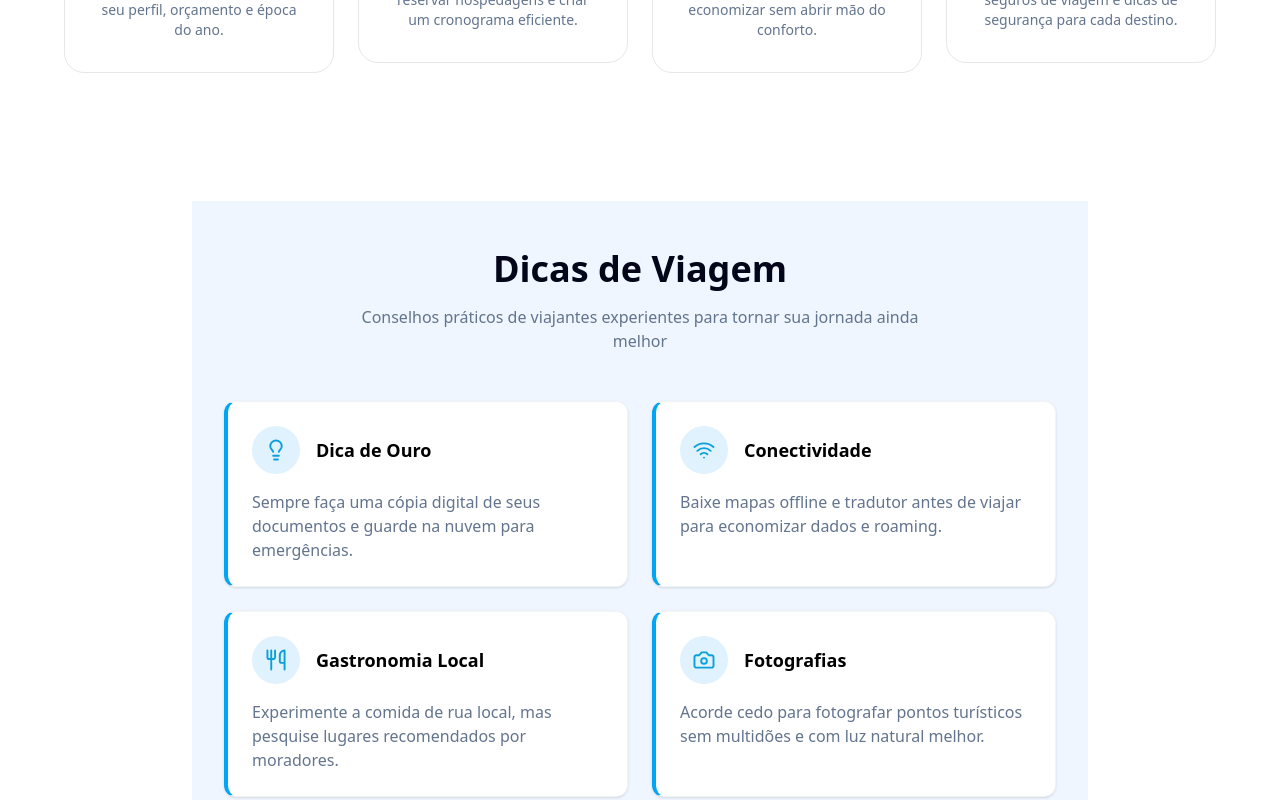
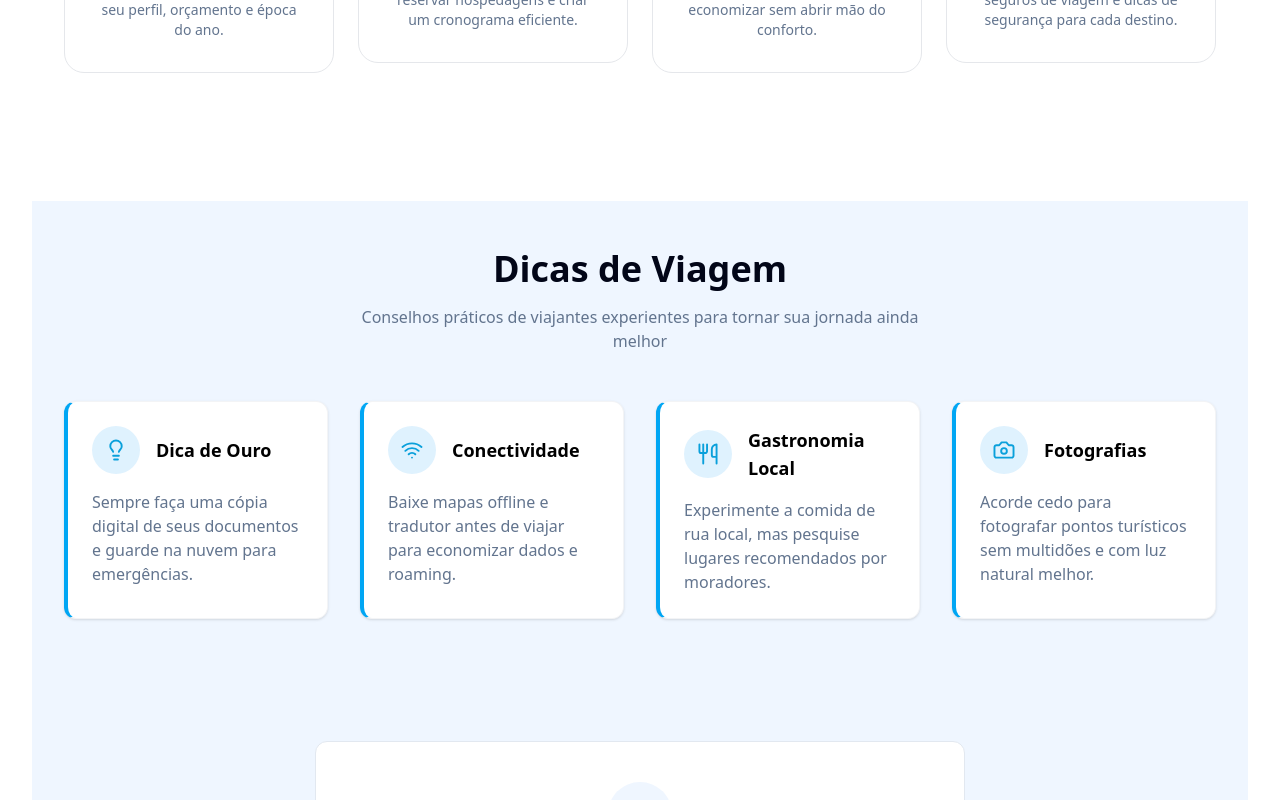
Before and after one commit to matheusmarqlima/Projeto-Viaja-Mundo, a React (Vite) app: page / in a window 1280 px wide. Shown: the part 2000-2800 px from the top of the page. Built offline with nearby package versions, Linux system fonts and the light colour scheme.

Commit message:
Style: arrumado estilização do travelTips para desktops

```diff
--- a/src/components/TravelTips.tsx
+++ b/src/components/TravelTips.tsx
@@ -6,8 +6,9 @@ import TipCard from "./TipCard";
 
 const TravelTips = () => {
   return (
-    <div className="p-4 sm:p-8 bg-white md:py-16">
-      <section className="bg-blue-50 max-w-4xl mx-auto py-12 px-4 sm:px-8 ">
+    <div className="bg-white md:py-16">
+      <section className="bg-blue-50 py-12 lg:mx-[32px]">
+        <div className="max-w-7xl mx-auto px-4 sm:px-8">
           <h2 className="text-4xl font-bold text-center text-slate-950 mb-4">
             Dicas de Viagem
           </h2>
@@ -15,7 +16,8 @@ const TravelTips = () => {
             Conselhos práticos de viajantes experientes para tornar sua jornada
             ainda melhor
           </p>
-        <div className="max-w-lg mx-auto flex flex-col gap-6 md:grid md:grid-cols-2 md:gap-6 md:max-w-none">
+
+          <div className="max-w-lg mx-auto flex flex-col gap-8 md:grid md:grid-cols-2 lg:grid-cols-4 md:max-w-none">
             <TipCard icon={<BulbIcon />} title="Dica de Ouro">
               Sempre faça uma cópia digital de seus documentos e guarde na nuvem
               para emergências.
@@ -33,6 +35,7 @@ const TravelTips = () => {
               luz natural melhor.
             </TipCard>
           </div>
+        </div>
       </section>
     </div>
   );
```
Lines whose indentation alone changed are shown as unchanged.
